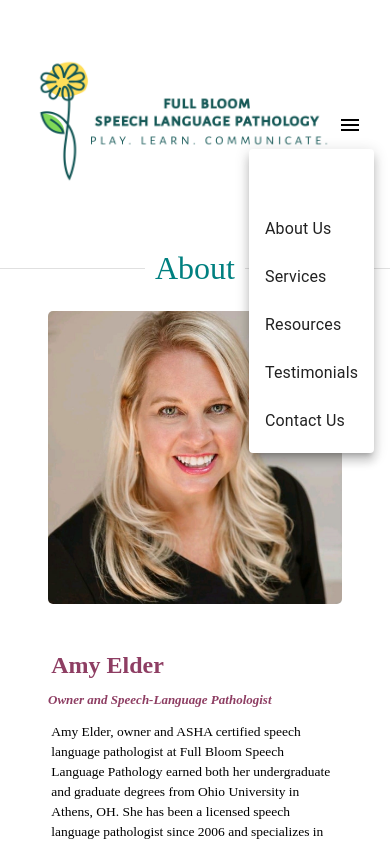
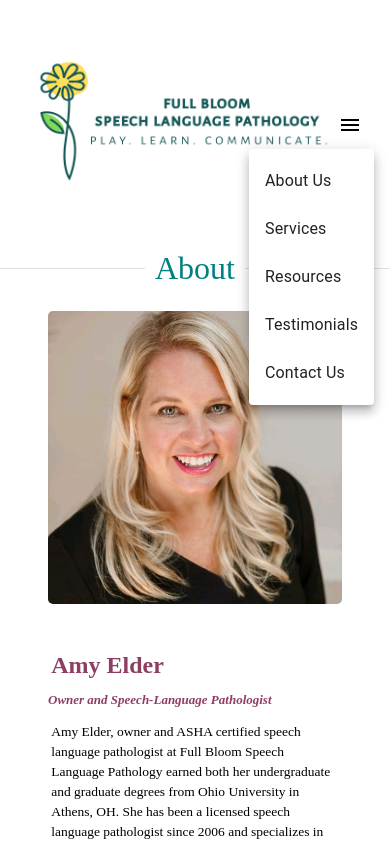
Before and after one commit to beemak789/AE_SLP_Website, a React (Create React App) app in the folder AE_Website/: page / in a window 390 px wide. Both pictures are taken after a click on the button 350 px from the left and 124 px from the top of the page. Shown: the top 844 px of the page. Built offline with nearby package versions, Linux system fonts and the light colour scheme; a web font is replaced by a local one.

Commit message:
add mibile changes

```diff
--- a/AE_Website/src/component/Footer.js
+++ b/AE_Website/src/component/Footer.js
@@ -150,6 +150,16 @@ const FooterContent = styled.div`
     align-items: center;
     gap: 0.5rem;
     padding-bottom: 0rem;
+
+
+      @media (min-width: 375px) and (max-width: 768px) {
+       display: flex;
+       flex-direction: row;
+       margin-left: -4rem;
+       gap: 1rem;
+       align-items: center;
+      }
+
   }
 
   @media (min-width: 375px) and (max-width: 768px) {
--- a/AE_Website/src/component/NavBar.js
+++ b/AE_Website/src/component/NavBar.js
@@ -14,15 +14,6 @@ import { links } from '../utils/links';
 import styled from 'styled-components';
 import { Icon } from '@iconify/react';
 
-const styleObj = {
-  '&:hover': {
-    backgroundColor: 'white',
-  },
-  '&:active': {
-    backgroundColor: 'white',
-  },
-};
-
 const Navbar = () => {
   const [anchorElNav, setAnchorElNav] = useState(null);
 
@@ -36,7 +27,12 @@ const Navbar = () => {
 
   return (
     <>
-      <AppBar position='static' className='nav-bar-container' name='nav'>
+      <AppBar
+        position='static'
+        className='nav-bar-container'
+        name='nav'
+        color='transparent'
+      >
         <NavBarContainer>
           <ContactInfoContainer>
             <div>
@@ -111,11 +107,10 @@ const Navbar = () => {
                   }}
                   open={Boolean(anchorElNav)}
                   onClose={handleCloseNavMenu}
-                  sx={{
-                    display: { xs: 'block', md: 'none' },
-                  }}
                 >
-                  {links.map((link, idx) => (
+                  {links.map(
+                    (link, idx) =>
+                      idx > 0 && (
                         <MenuItem key={idx} onClick={handleCloseNavMenu}>
                           <Typography>
                             <Link
@@ -128,7 +123,8 @@ const Navbar = () => {
                             </Link>
                           </Typography>
                         </MenuItem>
-                  ))}
+                      )
+                  )}
                 </Menu>
               </Box>
 
--- a/AE_Website/src/component/Resources.js
+++ b/AE_Website/src/component/Resources.js
@@ -1,4 +1,4 @@
-import React from 'react';
+import React, { useState } from 'react';
 import styled from 'styled-components';
 import Accordion from '@mui/material/Accordion';
 import AccordionSummary from '@mui/material/AccordionSummary';
@@ -7,6 +7,8 @@ import ExpandMoreIcon from '@mui/icons-material/ExpandMore';
 import Divider from '@mui/material/Divider';
 
 const Resources = () => {
+  const [expanded, setIsExpanded] = useState(false);
+
   return (
     <ResourcesContainer name='resources'>
       <Divider
@@ -22,7 +24,7 @@ const Resources = () => {
             Pathologist help?{' '}
           </h3>
           <Accordion disableGutters>
-            <AccordionSummary expandIcon={<ExpandMoreIcon />}>
+            <AccordionSummary expandIcon={<ExpandMoreIcon  />}>
               Learn More
             </AccordionSummary>
             <AccordionDetails>
@@ -123,7 +125,10 @@ const Resources = () => {
               particularly helpful when trying to determine if your child would
               benefit from a speech language evaluation. Those milestones can be
               found at this link{' '}
-              <a href='https://www.asha.org/public/developmental-milestones/communication-milestones/' target="_blank">
+              <a
+                href='https://www.asha.org/public/developmental-milestones/communication-milestones/'
+                target='_blank'
+              >
                 here
               </a>
               .
```
Lines whose indentation alone changed are shown as unchanged.
